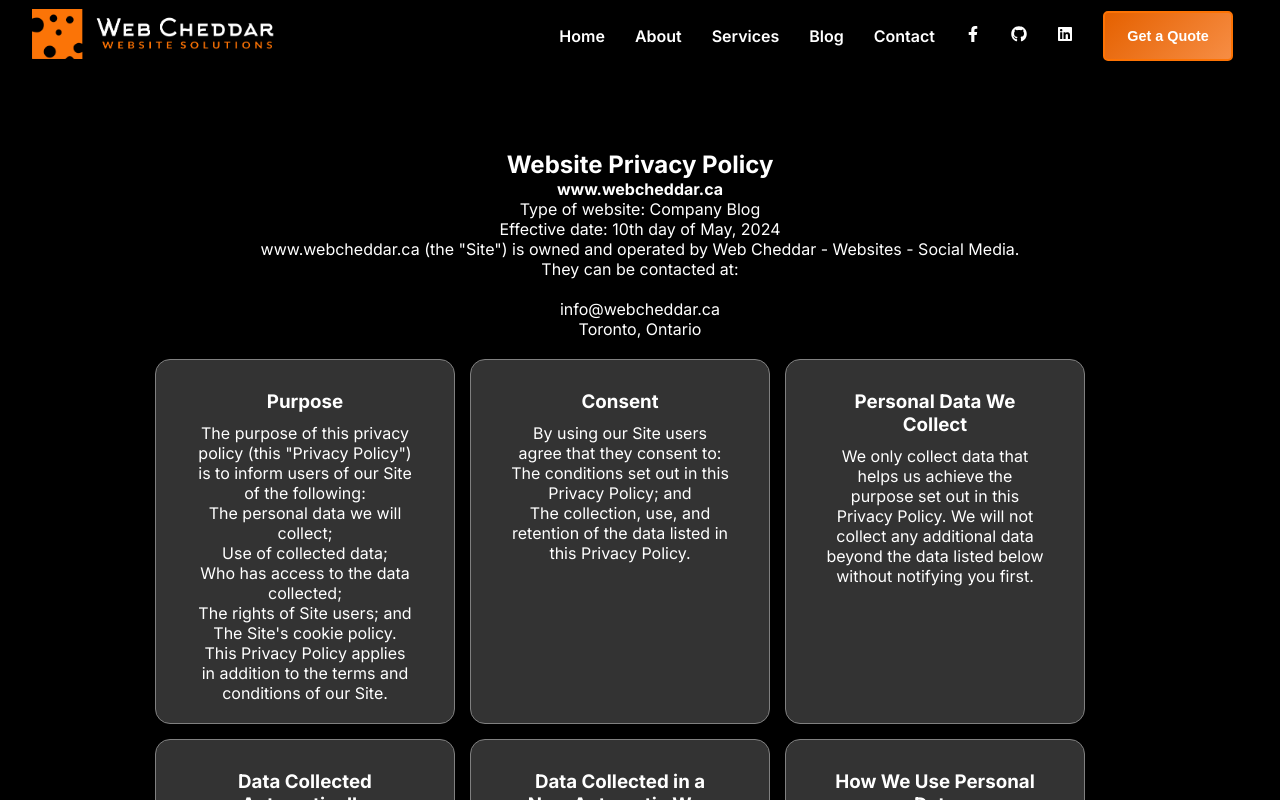
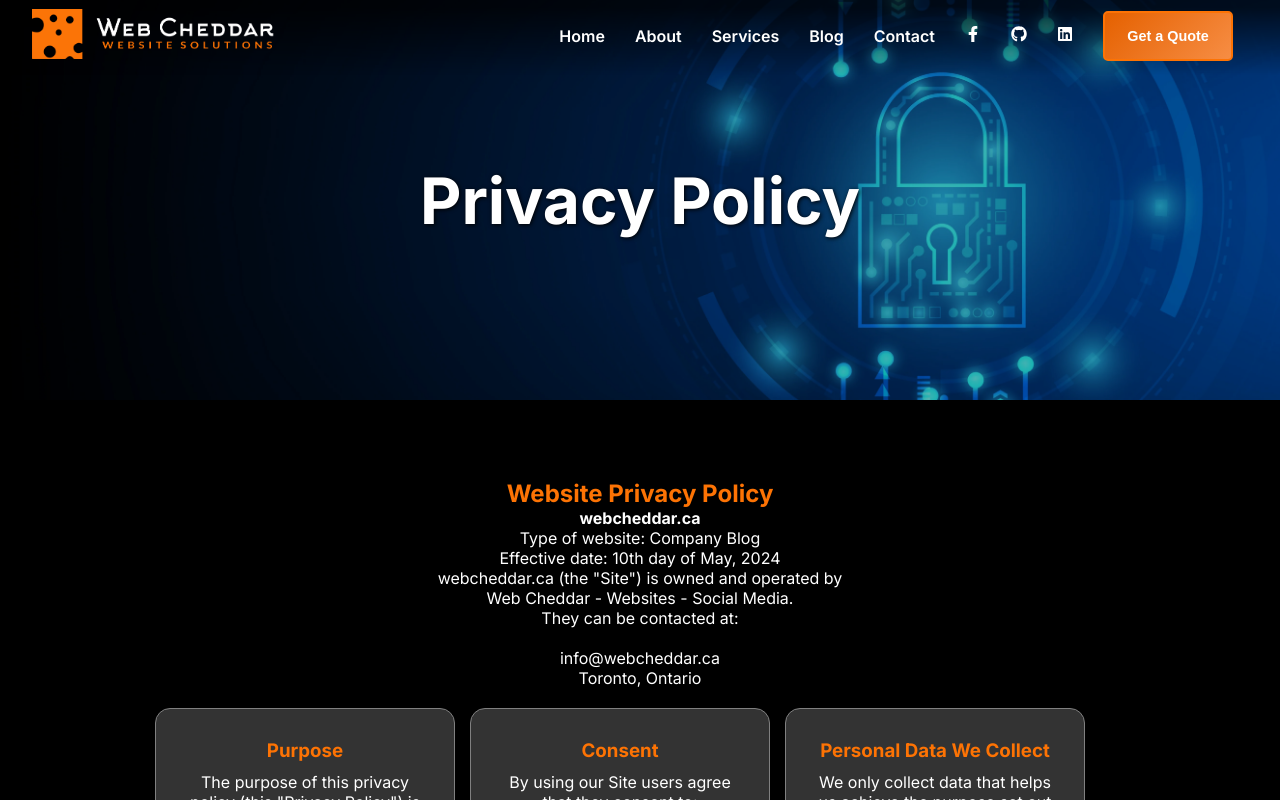
Before and after one commit to Spielbergo/next-webcheddar, a Next.js app: page /privacy-policy in a window 1280 px wide. Shown: the top 800 px of the page. Built offline with nearby package versions, Linux system fonts and the light colour scheme.

Commit message:
Privacy Policy update and minor styling

```diff
--- a/components/home/Hero.component.jsx
+++ b/components/home/Hero.component.jsx
@@ -1,3 +1,4 @@
+import Router from "next/router";
 import Image from "next/image";
 import heroImage from '../../public/home/hero-bg-wave-2.webp';
 // import heroImage from '../../public/header.webp';
@@ -41,7 +42,7 @@ const Hero = () => {
                     alt="Hero image - code on a screen wth an orange overlay"
                     aria-label="Hero image - code on a screen wth an orange overlay"
                     fill
-                    sizes="(max-width: 768px) 100vw, (max-width: 1200px) 50vw, 33vw"
+                    sizes="(max-width: 768px) 100vw, (max-width: 1200px) 50vw, 100vw"
                     priority
                 />
             </div>
--- a/pages/privacy-policy.jsx
+++ b/pages/privacy-policy.jsx
@@ -1,21 +1,24 @@
 // Below is sloppy....clean it up
-import Header from '../components/FeaturedImage.component';
+
+import Link from 'next/link';
+
 import Layout from '../components/Layout';
-import Link from 'next/link';
+import FeaturedImage from "../components/FeaturedImage.component";
 
 import styles from '../styles/privacy-policy-page.module.css'
 
-const header = (
-    <Header
-      title="Privacy Policy"
-      imageSrc="/header.webp"
-      alt="Privacy Policy Header Image"
-    />
-  );
+const PrivacyPolicy = () => {
+    const featuredImage = (
+        <FeaturedImage
+          title="Privacy Policy"
+          imageSrc="/privacy-policy.webp"
+          alt="Privacy Policy - Blue background with a glowing blue lock on the right with particles"
+          aria-label="Privacy Policy - Blue background with a glowing blue lock on the right with particles"
+        />
+    );
 
-const PrivacyPolicy = () => {
     return (
-        <Layout header={header}>
+        <Layout featuredImage={featuredImage}>
             <section className={styles.privacy_policy__section}>
                 <div className={styles.privacy_policy__container}>
                     <div>
@@ -24,7 +27,7 @@ const PrivacyPolicy = () => {
                         </div>
 
                         <p>
-                            <strong>www.webcheddar.ca</strong>
+                            <strong>webcheddar.ca</strong>
                         </p>
                         <p>
                             Type of website: Company Blog
@@ -32,7 +35,7 @@ const PrivacyPolicy = () => {
                             Effective date: 10th day of May, 2024
                         </p>
                         <p>
-                            www.webcheddar.ca (the "Site") is owned and operated by Web Cheddar -
+                            webcheddar.ca (the "Site") is owned and operated by <br />Web Cheddar -
                             Websites - Social Media.
                             <br />
                             They can be contacted at: <br />
@@ -106,7 +109,6 @@ const PrivacyPolicy = () => {
                     </div>
                     <div>
                             <h3>Data Collected Automatically</h3>
-                            <br />
                             <p>When you visit and use our Site, we may automatically collect and store
                             the following information:</p>
                         <ul>
@@ -126,7 +128,7 @@ const PrivacyPolicy = () => {
                     </div>
                     <div>
                             <h3>Data Collected in a Non-Automatic Way</h3>
-                            <br />
+
                             <p>We may also collect the following data when you perform certain
                             functions on our Site:</p>
                         <ul>
@@ -177,17 +179,17 @@ const PrivacyPolicy = () => {
                     </div>
                     <div>
                             <h3>Who We Share Personal Data With</h3>
-                            <h3>Employees</h3>
-                            <br />
+                            <h4>Employees</h4>
+
                             <p>We may disclose user data to any member of our organization who
                             reasonably needs access to user data to achieve the purposes set out in
                             this Privacy Policy.</p>
-                        <div>
+
                     </div>
                     <div>
-                    <div>
+
                             <h3>Other Disclosures</h3>
-                            <br />
+
                             <p>We will not sell or share your data with other third parties, except
                             in the following case:</p>
                             <ul>
@@ -217,14 +219,15 @@ const PrivacyPolicy = () => {
                             policies and practices.
                             </p>
                         </div>
-                    </div>
-                    </div>
+
+
+
                     <div>
                             <h3>How Long We Store Personal Data</h3>
                             <p>User data will be stored until the purpose the data was collected for
                             has been achieved.
                             <br />
-                            <br />
+
                             You will be notified if your data is kept for longer than this period.
                         </p>
                     </div>
@@ -299,18 +302,18 @@ const PrivacyPolicy = () => {
                                 <h3>
                                 <span>Analytical cookies</span>
                                 </h3>
-                                <br />
+
                                 Analytical cookies allow us to improve the design and functionality
                                 of our Site by collecting data on how you access our Site, for
                                 example data on the content you access, how long you stay on our
                                 Site, etc; and
-                                <br />
+
                             </li>
                             <li>
                                 <h3>
                                 <span>Third-Party Cookies</span>
                                 </h3>
-                                <br />
+
                                 Third-party cookies are created by a website other than ours. We may
                                 use third-party cookies to achieve the following purposes:
                                 <br />
@@ -348,7 +351,7 @@ const PrivacyPolicy = () => {
                             <p>If you have any questions, concerns or complaints, you can contact our
                             privacy officer, Web Chadder, at:
                             <br />
-                            <br />
+
                             <Link href="mailto:info@webcheddar.ca">info@webcheddar.ca</Link>
                             <br />
                             Toronto, Ontario
--- a/pages/services.jsx
+++ b/pages/services.jsx
@@ -14,7 +14,7 @@ const ServicesPage = () => {
         <FeaturedImage
           title="Services"
           imageSrc="/header.webp"
-          alt="Home Header Image"
+          alt="Services Page - Lines of code in the background"
           aria-label="Services Page - Lines of code in the background"
         />
     );
--- a/styles/privacy-policy-page.module.css
+++ b/styles/privacy-policy-page.module.css
@@ -5,13 +5,22 @@
     max-width: 1200px;
     width: 100%;
     margin: 75px auto;
-    padding: 75px 115px;
+    padding: 0 15px 75px;
     text-align: center;
     border-radius: 10px;
 }
 
+.privacy_policy__container h2 {
+    color: var(--primary-color);
+}
+
 .privacy_policy__container h3 {
     margin-top: 10px;
+    margin-bottom: 10px;
+    color: var(--primary-color);
+}
+
+.privacy_policy__container h4 {
     margin-bottom: 10px;
 }
 
@@ -24,9 +33,21 @@
 .terms_privacy__items_container > div {
     display: flex;
     flex-direction: column;
-    max-width: 300px;
-    padding: 20px 40px;
+    justify-content: center;
+    max-width: 425px;
+    padding: 20px 25px 30px;
     background-color: var(--primary-bg-color);
     border: 1px solid grey;
     border-radius: 15px;
 }
+
+@media screen and (min-width: 768px) {
+    .privacy_policy__container {
+        padding: 0 115px 75px;
+    }
+
+    .terms_privacy__items_container > div {
+        justify-content: flex-start;
+        max-width: 300px;
+    }
+}
```
Also changed, not shown: public/privacy-policy.webp (added).
